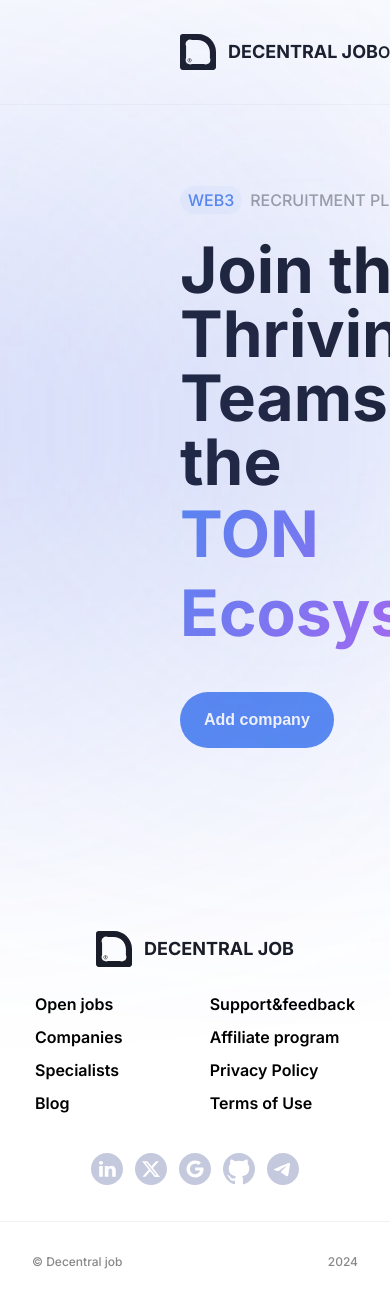
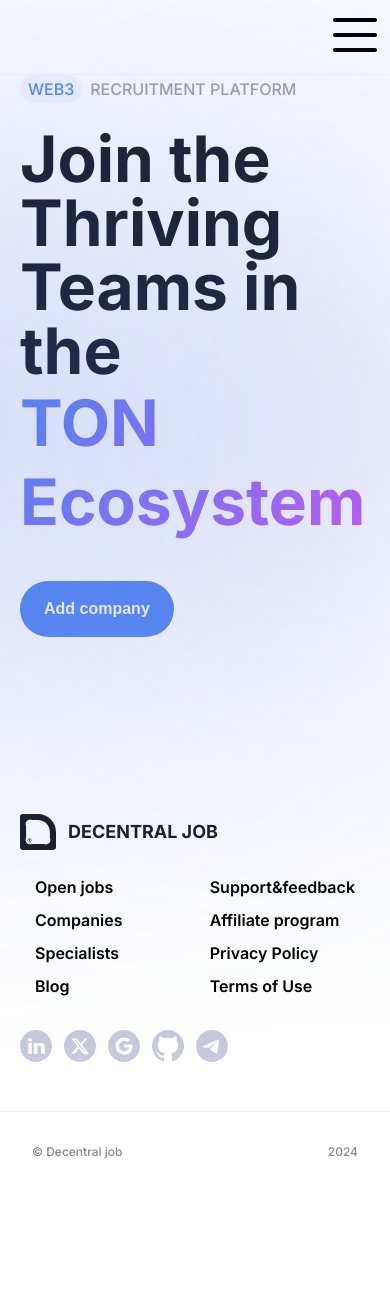
Before and after one commit to JoDcntrl/test, a Next.js app: page / in a window 390 px wide. After the commit the page ends 1191 px from the top, so only its background shows below. Built offline with nearby package versions, Linux system fonts and the light colour scheme.

Commit message:
dcntrl-1 fix review note (2)

```diff
--- /dev/null
+++ b/src/assets/svgs/Burger.tsx
@@ -0,0 +1,5 @@
+import React, {FC} from 'react';
+
+export const Burger: FC<React.SVGProps<SVGSVGElement>> = () => (
+	<svg xmlns="http://www.w3.org/2000/svg"  viewBox="0 0 50 50" width="50px" height="50px"><path d="M 5 8 A 2.0002 2.0002 0 1 0 5 12 L 45 12 A 2.0002 2.0002 0 1 0 45 8 L 5 8 z M 5 23 A 2.0002 2.0002 0 1 0 5 27 L 45 27 A 2.0002 2.0002 0 1 0 45 23 L 5 23 z M 5 38 A 2.0002 2.0002 0 1 0 5 42 L 45 42 A 2.0002 2.0002 0 1 0 45 38 L 5 38 z"/></svg>
+)
--- a/src/assets/svgs/Subtract.tsx
+++ b/src/assets/svgs/Subtract.tsx
@@ -4,6 +4,4 @@
 	<svg width="32.000000" height="32.000000" viewBox="0 0 32 32" fill="none" xmlns="http://www.w3.org/2000/svg" xlinkHref="http://www.w3.org/1999/xlink">
 	<path id="Subtract" d="M16 0C7.16309 0 0 7.16333 0 16C0 24.8367 7.16309 32 16 32C24.8369 32 32 24.8367 32 16C32 7.16333 24.8369 0 16 0ZM7 8.125L13.7432 16.5042L7.39844 23.8594L10.3564 23.8594L15.168 18.2744L19.6748 23.875L25 23.875L17.9258 15.0732L23.8916 8.14844L20.9502 8.14844L16.5039 13.3037L12.3408 8.125L7 8.125ZM11.5645 9.67749L10.2754 9.67749L20.4512 22.3225L21.7275 22.3225L11.5645 9.67749Z" clipRule="evenodd" fill="#C5C9DD" fillOpacity="1.000000" fillRule="evenodd"/>
 </svg>
-
-
 )
--- /dev/null
+++ b/src/components/FooterDemo/FooterData.tsx
@@ -0,0 +1,63 @@
+import {Shape} from '@/assets/svgs/Shape'
+import {Subtract} from '@/assets/svgs/Subtract'
+import {Google} from '@/assets/svgs/Google'
+import {Frame} from '@/assets/svgs/Frame'
+import {Telegram} from '@/assets/svgs/Telegram'
+
+export const LinksArr = [
+	{
+		id: 1,
+		text: 'Open jobs',
+	},
+	{
+		id: 2,
+		text: 'Companies',
+	},
+	{
+		id: 3,
+		text: 'Specialists',
+	},
+	{
+		id: 4,
+		text: 'Blog',
+	},
+	{
+		id: 5,
+		text: 'Support&feedback',
+	},
+	{
+		id: 6,
+		text: 'Affiliate program',
+	},
+	{
+		id: 7,
+		text: 'Privacy Policy',
+	},
+	{
+		id: 8,
+		text: 'Terms of Use',
+	},
+]
+
+export const IconsArr = [
+	{
+		id: 1,
+		icon: <Shape/>,
+	},
+	{
+		id: 2,
+		icon: <Subtract/>,
+	},
+	{
+		id: 3,
+		icon: <Google/>,
+	},
+	{
+		id: 4,
+		icon: <Frame/>,
+	},
+	{
+		id: 5,
+		icon: <Telegram/>,
+	}
+]
--- a/src/components/FooterDemo/FooterDemo.tsx
+++ b/src/components/FooterDemo/FooterDemo.tsx
@@ -1,105 +1,38 @@
 import React from "react";
 
 import Link from "next/link";
-import {FooterDemoTypes} from "@/components/FooterDemo/Footer.types"
 
-import {Logo} from "@/assets/svgs/Logo";
-import {Shape} from '@/assets/svgs/Shape'
-import {Subtract} from '@/assets/svgs/Subtract'
-import {Google} from '@/assets/svgs/Google'
-import {Frame} from '@/assets/svgs/Frame'
-import {Telegram} from '@/assets/svgs/Telegram'
+import { FooterDemoTypes } from "./Footer.types";
+import { LinksArr, IconsArr } from '@/components/FooterDemo/FooterData'
+import { getYear } from '@/helpers/helpers'
 
-import './footerDemo.scss';
+import { Logo } from "@/assets/svgs/Logo";
 
-const LinksArr = [
-	{
-		id: 1,
-		text: 'Open jobs',
-	},
-	{
-		id: 2,
-		text: 'Companies',
-	},
-	{
-		id: 3,
-		text: 'Specialists',
-	},
-	{
-		id: 4,
-		text: 'Blog',
-	},
-	{
-		id: 5,
-		text: 'Support&feedback',
-	},
-	{
-		id: 6,
-		text: 'Affiliate program',
-	},
-	{
-		id: 7,
-		text: 'Privacy Policy',
-	},
-	{
-		id: 8,
-		text: 'Terms of Use',
-	},
-]
+import styles from '@/components/FooterDemo/footerDemo.module.scss';
 
-const IconsArr = [
-	{
-		id: 1,
-		icon: <Shape/>,
-	},
-	{
-		id: 2,
-		icon: <Subtract/>,
-	},
-	{
-		id: 3,
-		icon: <Google/>,
-	},
-	{
-		id: 4,
-		icon: <Frame/>,
-	},
-	{
-		id: 5,
-		icon: <Telegram/>,
-	}
-]
-
-const FooterDemo: React.FC<FooterDemoTypes> = () => {
-	const getYear = () => new Date().getFullYear()
-
-	return (
-		<footer className='footerDemoMain'>
-			<div className='footerDemo'>
-				<div className='footerDemoLogoContainer'>
-					<Logo/>
-					<span className={'logoText'}>decentral job</span>
-				</div>
-				<div className="footerMenu">
-					<ul className='footerList'>
-						{LinksArr.map(({text})=>
-						<li className='footerListItem'>
-							<Link className='footerListLink' href={""}>{text}</Link>
-						</li>)}
-						</ul>
-				</div>
-				<div className="footerIcons">
-					{IconsArr.map(({icon})=>
-					<Link className='footerListLink' href={""} >{icon}</Link>)}
+const FooterDemo: React.FC<FooterDemoTypes> = () => (
+	<footer className={styles.footerDemoMain}>
+		<div className={styles.footerDemo}>
+			<div className={styles.footerDemoLogoContainer}>
+				<Logo />
+				<span className={styles.logoText}>decentral job</span>
+			</div>
+			<div className={styles.footerMenu} >
+				<div className={styles.footerList}>
+					{LinksArr.map(({ text, id }) =>
+						<Link key={id} className={styles.footerListLink} href={""}>{text}</Link>)}
 				</div>
 			</div>
-			<div className="footerDemoBottom">
-				<span className="footerBottom">© Decentral job</span>
-				<span className="footerBottom">{getYear()}</span>
+			<div className={styles.footerIcons}>
+				{IconsArr.map(({ icon, id }) =>
+					<Link key={id} className={styles.footerListLink} href={""} >{icon}</Link>)}
 			</div>
-		</footer>
-	);
-}
-
+		</div>
+		<div className={styles.footerDemoBottom}>
+			<span className={styles.footerBottom}>© Decentral job</span>
+			<span className={styles.footerBottom}>{getYear()}</span>
+		</div>
+	</footer>
+);
 
 export default FooterDemo;
--- /dev/null
+++ b/src/components/FooterDemo/footerDemo.module.scss
@@ -0,0 +1,111 @@
+@import '@/assets/core/_variables.scss';
+
+.footerDemoMain {
+    width: 100%;
+    background-color: $bg-footer;
+}
+
+.footerDemo {
+    max-width: 1080px;
+    margin: 0 auto;
+    display: flex;
+    justify-content: space-between;
+    padding: 0 20px 32px 20px;
+    padding-top: 48px;
+    align-items: flex-start;
+    flex-wrap: wrap;
+    gap: 12px 10px;
+}
+
+@media(max-width: 875px){
+    .footerDemo {
+        justify-content: space-around;
+    }
+}
+
+@media(max-width: 627px){
+    .footerDemo {
+      justify-content: center;
+    }
+}
+@media(max-width: 875px){
+    .footerDemo {
+      justify-content: start;
+    }
+}
+
+.footerDemoLogoContainer {
+    display: flex;
+    align-items: center;
+    justify-content: center;
+    cursor: pointer;
+    margin-top: 9px;
+}
+
+.footerDemoLogoContainer svg {
+    margin-right: 12px;
+}
+
+.logoText {
+    color: $text-logo;
+    font-weight: 700;
+    font-size: 18px;
+    line-height: 32px;
+    text-transform: uppercase;
+    white-space: nowrap;
+}
+
+.footerMenu {
+    display: flex;
+    max-width: 380px;
+    width: 100%;
+    padding: 0 15px;
+    padding-top: 15px;
+}
+
+@media(max-width: 875px){
+    .footerMenu {
+        margin: 0 auto;
+    }
+}
+.footerList {
+    width: 100%;
+    display: flex;
+    gap: 0 20px;
+    flex-wrap: wrap;
+    align-content: space-between;
+    max-height: 132px;
+    list-style: none;
+    flex-direction: column;
+}
+.footerListLink {
+    width: fit-content;
+    text-decoration: none;
+    font-weight: 600;
+    line-height: 20px;
+    cursor: pointer;
+    margin-bottom: 13px;
+}
+.footerListLink:hover {
+    color: $text-link-hover;
+}
+.footerIcons {
+    margin-top: 9px;
+    display: flex;
+    gap: 0 12px;
+    cursor: pointer;
+}
+.footerDemoBottom {
+    max-width: 1080px;
+    display: flex;
+    margin: 0 auto;
+    justify-content: space-between;
+    align-items: flex-start;
+    border-top: 1px solid $line-footer;
+    padding: 32px;
+}
+.footerBottom {
+    color: $text-footer-bottom;
+    font-size: 12px;
+    font-weight: 500;
+}
--- a/src/components/FooterDemo/footerDemo.scss
+++ /dev/null
@@ -1,102 +0,0 @@
-@import '@/assets/core/_variables.scss';
-
-.footerDemoMain {
-    width: 100%;
-    background-color: $bg-footer;
-}
-
-.footerDemo {
-    max-width: 1080px;
-    margin: 0 auto;
-    display: flex;
-    justify-content: space-between;
-    padding: 0 20px 32px 20px;
-    padding-top: 48px;
-    align-items: flex-start;
-    flex-wrap: wrap;
-    gap: 12px 10px;
-}
-
-@media(max-width: 875px){
-    .footerDemo {
-        justify-content: space-around;
-    }
-}
-
-@media(max-width: 627px){
-    .footerDemo {
-      justify-content: center;
-    }
-}
-
-.footerDemoLogoContainer {
-    display: flex;
-    align-items: center;
-    justify-content: center;
-    cursor: pointer;
-    margin-top: 15px;
-}
-
-.footerDemoLogoContainer svg {
-    margin-right: 12px;
-}
-
-.logoText {
-    color: $text-logo;
-    font-weight: 700;
-    font-size: 18px;
-    line-height: 32px;
-    text-transform: uppercase;
-    white-space: nowrap;
-}
-
-.footerMenu {
-    display: flex;
-    max-width: 380px;
-    width: 100%;
-    margin: 0 15px;
-    margin-top: 15px;
-}
-.footerList {
-    width: 100%;
-    display: flex;
-    gap: 0 20px;
-    flex-wrap: wrap;
-    align-content: space-between;
-    max-height: 132px;
-    list-style: none;
-    flex-direction: column;
-}
-.footerListItem {
-    margin-bottom: 13px;
-}
-.footerListLink {
-    width: fit-content;
-    margin-top: 15px;
-    text-decoration: none;
-    font-weight: 600;
-    line-height: 20px;
-    cursor: pointer;
-}
-.footerListLink:hover {
-    color: $text-link-hover;
-}
-.footerIcons {
-    display: flex;
-    gap: 0 12px;
-    cursor: pointer;
-}
-.footerDemoBottom {
-    max-width: 1080px;
-    display: flex;
-    margin: 0 auto;
-    justify-content: space-between;
-    align-items: flex-start;
-    border-top: 1px solid $line-footer;
-    padding: 32px;
-}
-.footerBottom {
-    color: $text-footer-bottom;
-    font-size: 12px;
-    font-weight: 500;
-}
--- a/src/components/HeaderDemo/HeaderDemo.tsx
+++ b/src/components/HeaderDemo/HeaderDemo.tsx
@@ -1,3 +1,5 @@
+'use client'
+
 import React from "react";
 import cn from 'classnames';
 
@@ -5,6 +7,7 @@
 import {HeaderDemoTypes} from "@/components/HeaderDemo/Header.types"
 
 import {Logo} from "@/assets/svgs/Logo";
+import {Burger} from "@/assets/svgs/Burger";
 
 import './headerDemo.css';
 
@@ -40,9 +43,11 @@
 ]
 
 const HeaderDemo: React.FC<HeaderDemoTypes> = ({className, ...props}) => {
+	const [activeBurger, setActiveBurger] = React.useState(false)
+
 	return (
 		<header className={cn(className, 'headerDemoMain')} {...props}>
-			<div className='headerDemo'>
+			<div className={cn(className, 'headerDemo', {['active']: activeBurger})}>
 				<div className='headerDemoLogoContainer'>
 					<Logo/>
 					<span className={'logoText'}>decentral job</span>
@@ -63,6 +68,7 @@
 					</button>
 				</div>
 			</div>
+			<div className="headerDemoBurger" onClick={()=> setActiveBurger((prev)=> !prev)}><Burger/></div>
 		</header>
 	);
 };
--- a/src/components/HeaderDemo/headerDemo.css
+++ b/src/components/HeaderDemo/headerDemo.css
@@ -4,12 +4,13 @@
 }
 
 .headerDemo {
-    max-width: 1440px;
+    max-width: 1080px;
     margin: 0 auto;
     display: flex;
     align-items: center;
     justify-content: space-between;
-    padding: 16px 180px;
+    padding: 16px 20px;
+
 }
 
 .headerDemoLogoContainer {
@@ -51,3 +52,40 @@
     border: none;
     outline: none;
 }
+
+.headerDemoBurger {
+    display: none;
+    text-align: end;
+}
+
+@media (max-width:1024px){
+    .headerDemo {
+        background-color: #fafafa;
+        left: -360px;
+        z-index: 1;
+        position: fixed;
+        width: 330px;
+        gap: 30px 0;
+        flex-direction: column;
+        padding: 48px;
+        border: 1px solid rgb(187, 187, 187);
+        border-radius: 0 0 20px 0;
+        transition: transform 0.3s linear;
+    }
+    .headerDemo.active {
+        transform: translateX(100%);
+    }
+    .headerLinks {
+        display: flex;
+        flex-direction: column;
+        justify-content: center;
+        gap: 30px 0;
+    }
+    .headerLink {
+        margin: 0;
+    }
+    .headerDemoBurger {
+        display: block;
+        padding: 10px;
+    }
+}
--- a/src/components/MainScreen/mainScreen.scss
+++ b/src/components/MainScreen/mainScreen.scss
@@ -4,10 +4,9 @@
     display: flex;
     align-items: center;
     justify-content: space-between;
-    height: calc(100vh - 81px);
     margin: 0 auto;
-    padding: 0 180px;
-    max-width: 1440px;
+    padding: 0 20px;
+    max-width: 1080px;
 }
 
 .pictureOne {
--- a/src/helpers/helpers.tsx
+++ b/src/helpers/helpers.tsx
@@ -19,3 +19,5 @@
 }
 
 export const priceRu = (price: number): string => price.toString().replace(/\B(?=(\d{3})+(?!\d))/g, ' ').concat(' ₽')
+
+export const getYear = () => new Date().getFullYear()
```
Also changed, not shown: src/assets/svgs/icons8-меню.svg (added), 1 other file (tests, documents, lock files or other folders).
